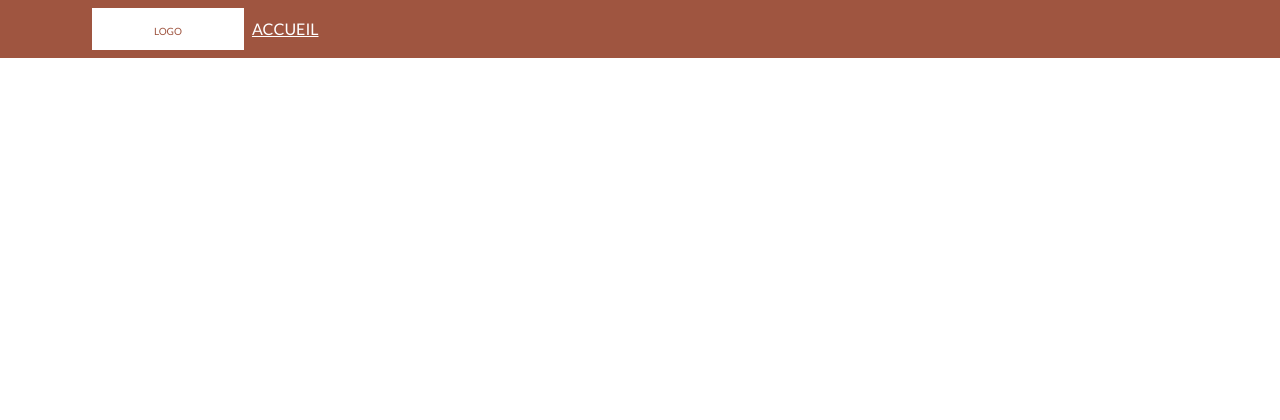
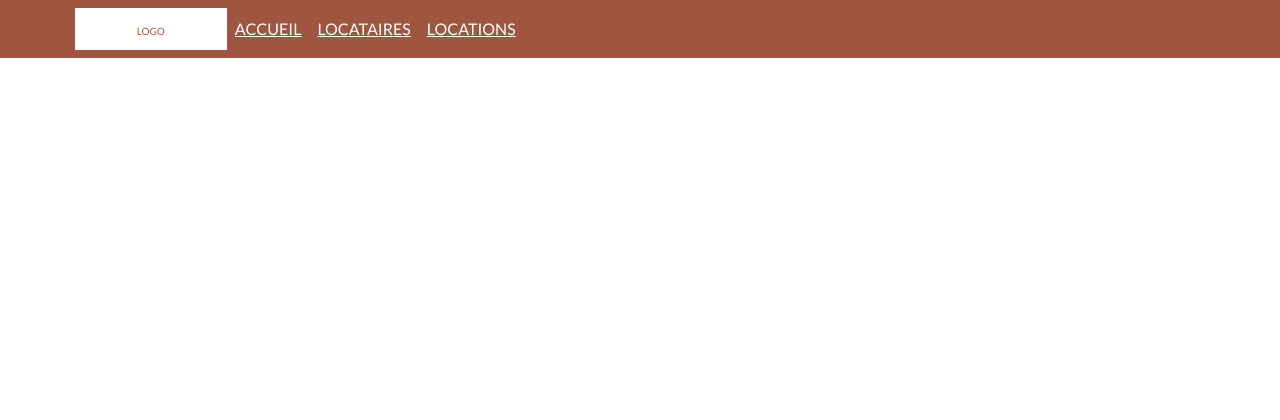
Before and after one commit to Nirdeo/GestionLocations, a Symfony app: template templates/base.html.twig in a window 1280 px wide. Shown: the top 420 px of the page. Run offline with Twig, Linux system fonts and the light colour scheme; the template is opened without the code that fills it, so the values that code supplies are empty; some libraries are stand-ins or nearby versions.

Commit message:
modification architecture
modification architecture

```diff
--- a/composer.json
+++ b/composer.json
@@ -8,9 +8,11 @@
         "ext-ctype": "*",
         "ext-iconv": "*",
         "composer/package-versions-deprecated": "1.11.99.4",
+        "doctrine/annotations": "^1.13",
         "doctrine/doctrine-bundle": "^2.5",
         "doctrine/doctrine-migrations-bundle": "^3.2",
         "doctrine/orm": "^2.10",
+        "sensio/framework-extra-bundle": "^6.2",
         "symfony/asset": "6.0.*",
         "symfony/console": "6.0.*",
         "symfony/dotenv": "6.0.*",
@@ -25,7 +27,7 @@
         "symfony/validator": "6.0.*",
         "symfony/yaml": "6.0.*",
         "twig/extra-bundle": "^2.12|^3.0",
-        "twig/twig": "^2.12|^3.0"
+        "twig/twig": "^3.3"
     },
     "require-dev": {
         "doctrine/doctrine-fixtures-bundle": "^3.4",
--- a/config/bundles.php
+++ b/config/bundles.php
@@ -11,4 +11,5 @@ return [
     Symfony\Bundle\MakerBundle\MakerBundle::class => ['dev' => true],
     Doctrine\Bundle\FixturesBundle\DoctrineFixturesBundle::class => ['dev' => true, 'test' => true],
     Symfony\Bundle\SecurityBundle\SecurityBundle::class => ['all' => true],
+    Sensio\Bundle\FrameworkExtraBundle\SensioFrameworkExtraBundle::class => ['all' => true],
 ];
--- a/src/Controller/LocataireController.php
+++ b/src/Controller/LocataireController.php
@@ -2,6 +2,7 @@
 
 namespace App\Controller;
 
+use App\Entity\User;
 use Symfony\Bundle\FrameworkBundle\Controller\AbstractController;
 use Symfony\Component\HttpFoundation\Response;
 use Symfony\Component\Routing\Annotation\Route;
--- a/templates/base.html.twig
+++ b/templates/base.html.twig
@@ -8,29 +8,28 @@
     {# Run `composer require symfony/webpack-encore-bundle` to start using Symfony UX #}
     {% block stylesheets %}
         {{ encore_entry_link_tags('app') }}
-        <link rel="stylesheet" href="https://cdnjs.cloudflare.com/ajax/libs/bootstrap/4.6.1/css/bootstrap.min.css"/>
-        <link rel="stylesheet" href="https://cdnjs.cloudflare.com/ajax/libs/font-awesome/5.15.4/css/all.min.css"/>
-        <link rel="stylesheet" href="ressources/css/footer.css" type='text/css'>
-        <link rel="stylesheet" href="ressources/css/style.css" type='text/css'>
-        <link rel="stylesheet" href="ressources/css/navbar.css" type='text/css'>
-        <link href="https://fonts.googleapis.com/css?family=Lato:100,100italic,300,300italic,regular,italic,700,700italic,900,900italic"
-              rel="stylesheet"/>
+        <link rel="stylesheet" href="https://cdnjs.cloudflare.com/ajax/libs/bootstrap/5.1.3/css/bootstrap.min.css"/>
+        <link rel="stylesheet" href="https://cdnjs.cloudflare.com/ajax/libs/font-awesome/6.0.0/css/all.min.css"/>
+        <link rel="stylesheet" href="assets/css/footer.css" type='text/css'>
+        <link rel="stylesheet" href="assets/css/style.css" type='text/css'>
+        <link rel="stylesheet" href="assets/css/navbar.css" type='text/css'>
+        <link href="https://fonts.googleapis.com/css?family=Lato:100,100italic,300,300italic,regular,italic,700,700italic,900,900italic" rel="stylesheet"/>
     {% endblock %}
 
     {% block javascripts %}
         {{ encore_entry_script_tags('app') }}
         <script src="https://cdnjs.cloudflare.com/ajax/libs/jquery/3.6.0/jquery.min.js"></script>
-        <script src="https://cdnjs.cloudflare.com/ajax/libs/bootstrap/4.6.1/js/bootstrap.min.js"></script>
+        <script src="https://cdnjs.cloudflare.com/ajax/libs/bootstrap/5.1.3/js/bootstrap.bundle.min.js"></script>
     {% endblock %}
 </head>
 <body>
 
-{% include 'navbar.html.twig' %}
+{% include 'includes/navbar.html.twig' %}
 
 {% block body %}{% endblock %}
 
 
-{% include 'footer.html.twig' %}
+{% include 'includes/footer.html.twig' %}
 
 </body>
 </html>
--- /dev/null
+++ b/templates/includes/navbar.html.twig
@@ -0,0 +1,25 @@
+{% block navbar %}
+    <!-- Navbar -->
+    <nav class="navbar navbar-expand-lg navbar-dark bg-dark">
+        <div class="container-fluid">
+            <button class="btn btn-secondary">Logo</button>
+            <button class="navbar-toggler" type="button" data-bs-toggle="collapse" data-bs-target="#navbarColor02"
+                    aria-controls="navbarColor02" aria-expanded="false" aria-label="Toggle navigation">
+                <span class="navbar-toggler-icon"></span>
+            </button>
+            <div class="collapse navbar-collapse" id="navbarColor02">
+                <ul class="navbar-nav me-auto">
+                    <li class="nav-item">
+                        <a class="nav-link" href="{{ path('index') }}">Accueil</a>
+                    </li>
+                    <li class="nav-item">
+                        <a class="nav-link" href="{{ path('locataires') }}">Locataires</a>
+                    </li>
+                    <li class="nav-item">
+                        <a class="nav-link" href="{{ path('locations') }}">Locations</a>
+                    </li>
+                </ul>
+            </div>
+        </div>
+    </nav>
+{% endblock %}
--- a/templates/navbar.html.twig
+++ /dev/null
@@ -1,20 +0,0 @@
-
-{% block navbar %}
-    <!-- Navbar -->
-    <nav class="navbar navbar-expand-lg navbar-dark bg-dark">
-        <div class="container-fluid">
-            <button class="btn btn-secondary">Logo</button>
-            <button aria-controls="navbarColor02" aria-expanded="false" aria-label="Toggle navigation"
-                    class="navbar-toggler" data-bs-target="#navbarColor02" data-bs-toggle="collapse" type="button">
-                <span class="navbar-toggler-icon"></span>
-            </button>
-            <div class="collapse navbar-collapse" id="navbarColor02">
-                <ul class="navbar-nav me-auto">
-                    <li class="nav-item">
-                        <a class="nav-link" href="./index.php">Accueil</a>
-                    </li>
-                </ul>
-            </div>
-        </div>
-    </nav>
-{% endblock %}
```
Also changed, not shown: config/routes.yaml (+5 -5 lines), templates/locataire/index.html.twig (+8 -16 lines), public/assets/css/footer.css (renamed from public/ressources/css/footer.css), public/assets/css/navbar.css (renamed from public/ressources/css/navbar.css), public/assets/css/style.css (renamed from public/ressources/css/style.css), public/assets/img/a1.png (renamed from public/ressources/img/a1.png), public/assets/img/a2.png (renamed from public/ressources/img/a2.png), public/assets/img/a3.png (renamed from public/ressources/img/a3.png), templates/includes/footer.html.twig (renamed from templates/footer.html.twig), 4 other files.
